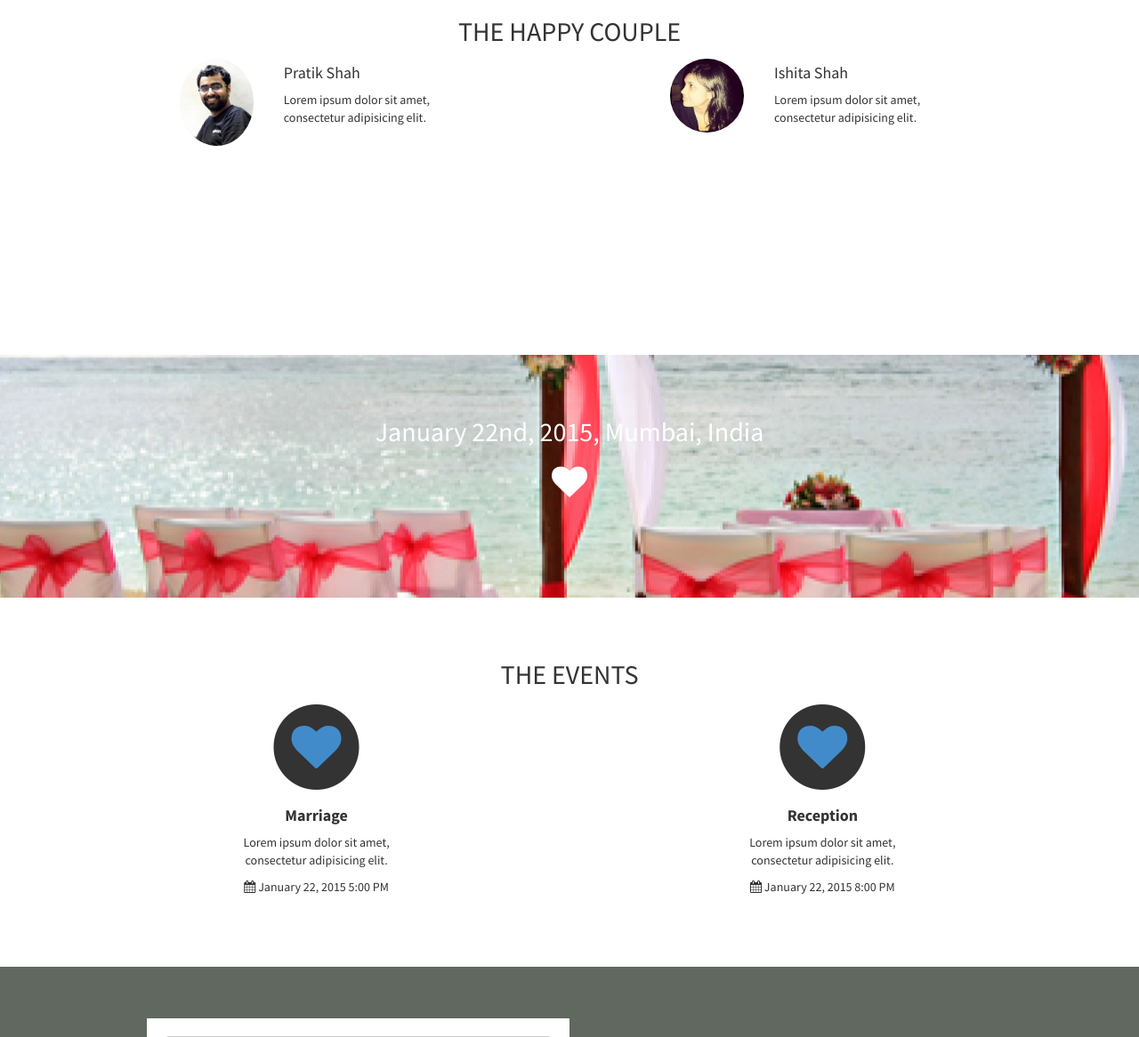
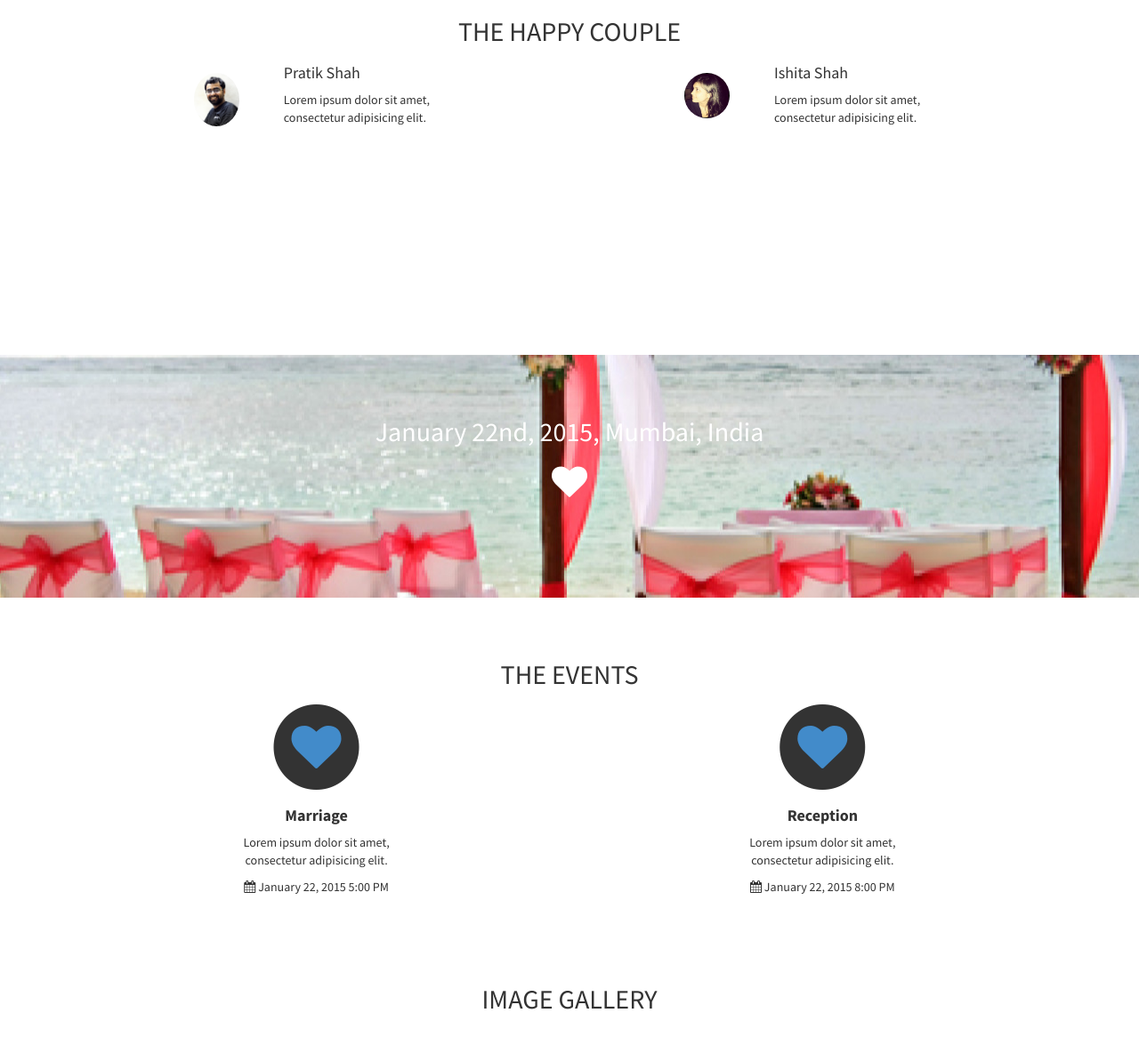
Before and after one commit to ishita345/weddingapp, a Flask app: page / in a window 1280 px wide. Shown: the part 801-1967 px from the top of the page at 89% size. Run offline with Flask 2, Linux system fonts and the light colour scheme; some libraries are stand-ins or nearby versions.

Commit message:
gallery added back

```diff
--- a/static/css/stylish-portfolio.css
+++ b/static/css/stylish-portfolio.css
@@ -107,6 +107,7 @@ hr.small {
     border: none;
     box-shadow: none;
     margin-bottom: 0px;
+    padding: 20px;
 }
 
 /* Countdown */
@@ -212,6 +213,7 @@ hr.small {
 
 .insert {
     padding: 50px 0;
+    background-color: #FFF;
 }
 
 
--- a/templates/index.html
+++ b/templates/index.html
@@ -171,61 +171,47 @@
         <div class="row remove-right-margin">
             <div class="col-lg-12 text-center remove-left-padding remove-right-padding">
                 <div class="row remove-right-margin">
-                    <div class="col-md-3 col-sm-2 gallery-item-container">
+                    <div class="col-md-4 col-sm-2 gallery-item-container">
                         <div class="gallery-item">
                             <a href="#">
-                                <img class="img-gallery img-responsive" src="../static/img/gallery-1.jpg">
+                                <img class="img-gallery img-responsive" src="../static/img/background.JPG">
                             </a>
                         </div>
                     </div>
-                    <div class="col-md-3 col-sm-2 gallery-item-container">
+                    <div class="col-md-4 col-sm-2 gallery-item-container">
                         <div class="gallery-item">
                             <a href="#">
-                                <img class="img-gallery img-responsive" src="../static/img/gallery-2.jpg">
+                                <img class="img-gallery img-responsive" src="../static/img/background.JPG">
                             </a>
                         </div>
                     </div>
-                    <div class="col-md-3 col-sm-2 gallery-item-container">
+                    <div class="col-md-4 col-sm-2 gallery-item-container">
                         <div class="gallery-item">
                             <a href="#">
-                                <img class="img-gallery img-responsive" src="../static/img/gallery-3.jpg">
-                            </a>
-                        </div>
-                    </div>
-                    <div class="col-md-3 col-sm-2 gallery-item-container">
-                        <div class="gallery-item">
-                            <a href="#">
-                                <img class="img-gallery img-responsive" src="../static/img/gallery-4.jpg">
+                                <img class="img-gallery img-responsive" src="../static/img/background.JPG">
                             </a>
                         </div>
                     </div>
                 </div>
                 <div class="row remove-right-margin">
-                    <div class="col-md-3 col-sm-2 gallery-item-container">
+                    <div class="col-md-4 col-sm-2 gallery-item-container">
                         <div class="gallery-item">
                             <a href="#">
-                                <img class="img-gallery img-responsive" src="../static/img/gallery-5.jpg">
+                                <img class="img-gallery img-responsive" src="../static/img/background.JPG">
                             </a>
                         </div>
                     </div>
-                    <div class="col-md-3 col-sm-2 gallery-item-container">
+                    <div class="col-md-4 col-sm-2 gallery-item-container">
                         <div class="gallery-item">
                             <a href="#">
-                                <img class="img-gallery img-responsive" src="../static/img/gallery-6.jpg">
+                                <img class="img-gallery img-responsive" src="../static/img/background.JPG">
                             </a>
                         </div>
                     </div>
-                    <div class="col-md-3 col-sm-2 gallery-item-container">
+                    <div class="col-md-4 col-sm-2 gallery-item-container">
                         <div class="gallery-item">
                             <a href="#">
-                                <img class="img-gallery img-responsive" src="../static/img/gallery-7.jpg">
-                            </a>
-                        </div>
-                    </div>
-                    <div class="col-md-3 col-sm-2 gallery-item-container">
-                        <div class="gallery-item">
-                            <a href="#">
-                                <img class="img-gallery img-responsive" src="../static/img/gallery-8.jpg">
+                                <img class="img-gallery img-responsive" src="../static/img/background.JPG">
                             </a>
                         </div>
                     </div>
@@ -237,8 +223,82 @@
 -->
 
 
+<!-- Sid's gallery section -->
+<section id="gallery-section" class="">
+    <div class="container full-width">
+        <div class="section-heading">
+            <h2>IMAGE GALLERY</h2>
+        </div>
+        <div class="container">
+            <div id="gallery">
+                <div class="thumbnail image  col-xs-6 col-sm-4">
+                    <a href="../static/img/background.JPG" id="image-gallery-button" data-gallery>
+                        <img class="product-img" src="../static/img/background.JPG">
+                    </a>
+                </div>
+                <div class="thumbnail  image col-xs-6 col-sm-4">
+                    <a href="../static/img/background.JPG" id="image-gallery-button" data-gallery>
+                        <img class="img-gallery img-responsive" src="../static/img/background.JPG">
+                    </a>
+                </div>
+                <div class="thumbnail image col-xs-6 col-sm-4">
+                    <a href="../static/img/background.JPG" id="image-gallery-button" data-gallery>
+                        <img class="img-gallery img-responsive" src="../static/img/background.JPG">
+                    </a>
+                </div>
+                <div class="thumbnail image  col-xs-6 col-sm-4">
+                    <a href="../static/img/background.JPG" id="image-gallery-button" data-gallery>
+                        <img class="img-gallery img-responsive" src="../static/img/background.JPG">
+                    </a>
+                </div>
+                <div class="thumbnail image col-xs-6 col-sm-4">
+                    <a href="../static/img/background.JPG" id="image-gallery-button" data-gallery>
+                        <img class="img-gallery img-responsive" src="../static/img/background.JPG">
+                    </a>
+                </div>
+                <div class="thumbnail image col-xs-6 col-sm-4">
+                    <a href="../static/img/background.JPG" id="image-gallery-button" data-gallery>
+                        <img class="img-gallery img-responsive" src="../static/img/background.JPG">
+                    </a>
+                </div>
+            </div>
+        </div>
+        <div id="blueimp-gallery" class="blueimp-gallery blueimp-gallery-controls">
+
+            <div class="slides"></div>
+
+            <h3 class="title"></h3>
+            <a class="prev">‹</a>
+            <a class="next">›</a>
+            <a class="close">×</a>
+            <a class="play-pause"></a>
+            <ol class="indicator"></ol>
+
+            <div class="modal fade">
+                <div class="modal-dialog">
+                    <div class="modal-content">
+                        <div class="modal-header">
+                            <button type="button" class="close" aria-hidden="true">&times;</button>
+                            <h4 class="modal-title"></h4>
+                        </div>
+                        <div class="modal-body next"></div>
+                        <div class="modal-footer">
+                            <button type="button" class="btn btn-default pull-left prev">
+                                <i class="glyphicon glyphicon-chevron-left"></i>Previous
+                            </button>
+                            <button type="button" class="btn btn-primary next">
+                                Next<i class="glyphicon glyphicon-chevron-right"></i>
+                            </button>
+                        </div>
+                    </div>
+                </div>
+            </div>
+        </div>
+    </div>
+</section>
+
+
 <!-- Insert -->
-<!--
 <aside class="insert bg-primary">
     <div class="container">
         <div class="row">
@@ -247,7 +307,6 @@
         </div>
     </div>
 </aside>
--->
 
 <!-- RSVP -->
 <section id="rsvp" class="rsvp">
```
